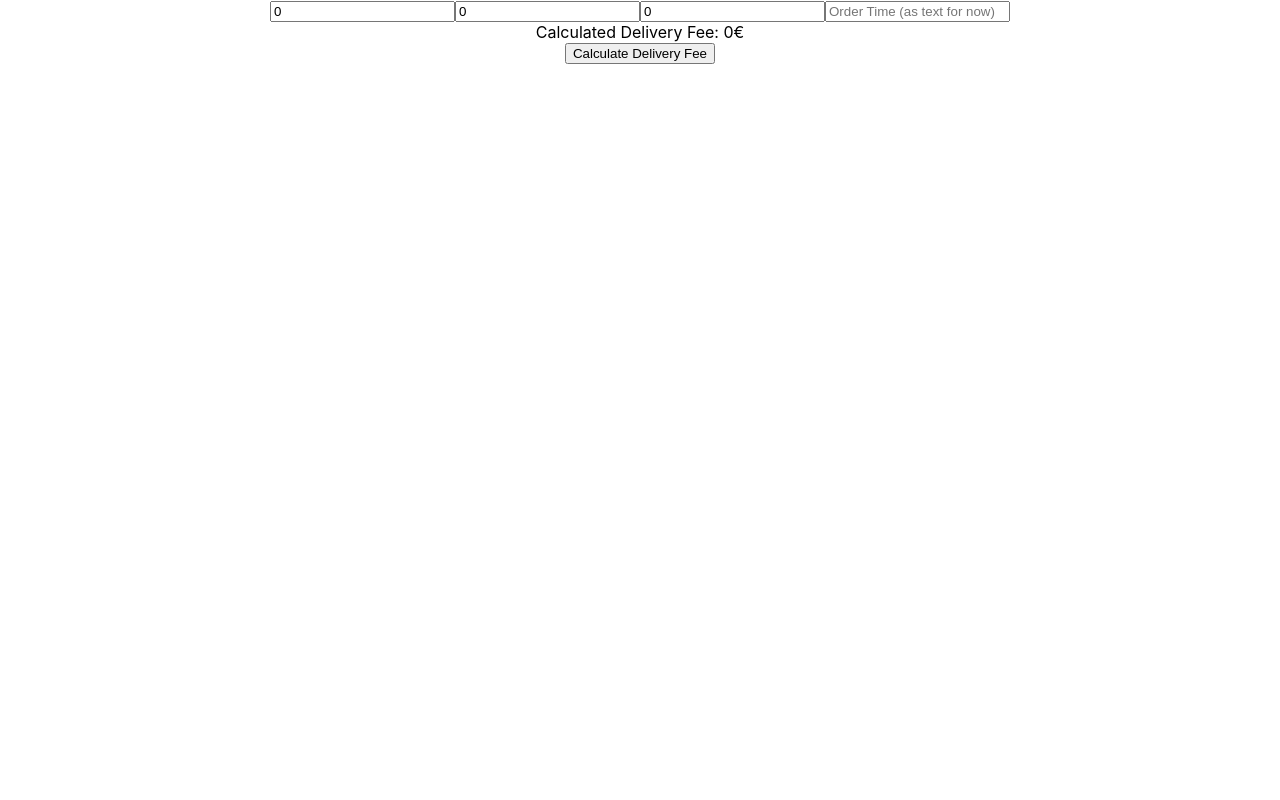
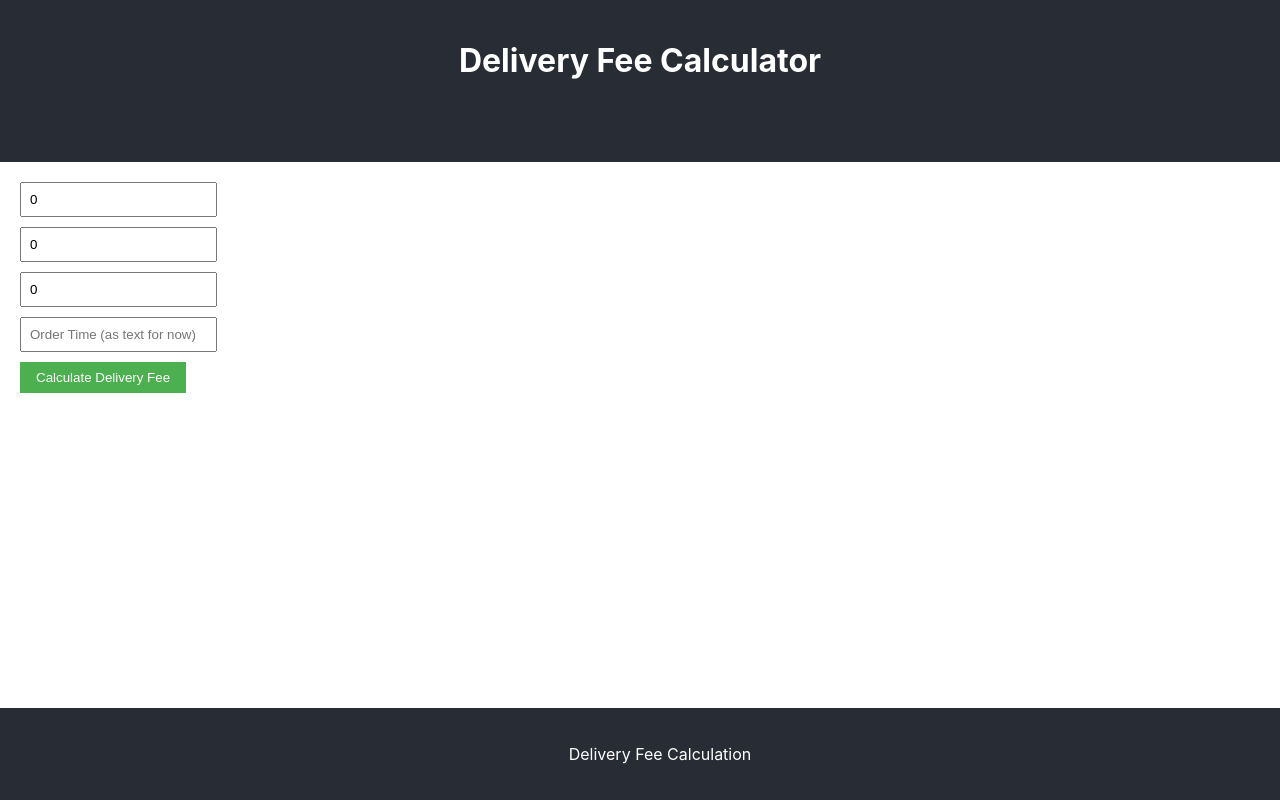
Before and after one commit to imannoorbakhsh/wolt-frontend-internship-2024-react-ts, a React (Create React App) app: page / in a window 1280 px wide. Built offline with nearby package versions, Linux system fonts and the light colour scheme.

Commit message:
Add: CSS Styling and functionality approved

```diff
--- a/src/App.css
+++ b/src/App.css
@@ -1,38 +1,43 @@
-.App {
+.App-content {
+  margin: 20px;
+  text-align: left;
+}
+
+input {
+  display: block;
+  margin-bottom: 10px;
+  padding: 8px;
+}
+
+button {
+  padding: 8px 16px;
+  background-color: #4CAF50;
+  color: white;
+  border: none;
+  cursor: pointer;
+}
+
+button:hover {
+  background-color: #45a049;
+}
+
+.error-message {
+  color: red;
+}
+
+.App-header, .App-footer {
+  background-color: #282c34;
+  color: white;
+  padding: 20px;
   text-align: center;
 }
 
-.App-logo {
-  height: 40vmin;
-  pointer-events: none;
+.App-header {
+  /* Additional styling for the header if needed */
 }
 
-@media (prefers-reduced-motion: no-preference) {
-  .App-logo {
-    animation: App-logo-spin infinite 20s linear;
-  }
+.App-footer {
+  position: fixed;
+  bottom: 0;
+  width: 100%;
 }
-
-.App-header {
-  background-color: #282c34;
-  min-height: 100vh;
-  display: flex;
-  flex-direction: column;
-  align-items: center;
-  justify-content: center;
-  font-size: calc(10px + 2vmin);
-  color: white;
-}
-
-.App-link {
-  color: #61dafb;
-}
-
-@keyframes App-logo-spin {
-  from {
-    transform: rotate(0deg);
-  }
-  to {
-    transform: rotate(360deg);
-  }
-}
--- a/src/App.tsx
+++ b/src/App.tsx
@@ -1,38 +1,42 @@
-import React, { useState } from "react";
-import logo from "./logo.svg";
-import "./App.css";
+import React, { useState } from 'react';
+import './App.css';
 
 const App: React.FC = () => {
   const [cartValue, setCartValue] = useState<number>(0);
   const [deliveryDistance, setDeliveryDistance] = useState<number>(0);
   const [numberOfItems, setNumberOfItems] = useState<number>(0);
-  const [orderTime, setOrderTime] = useState<string>("");
+  const [orderTime, setOrderTime] = useState<string>('');
+  const [deliveryFee, setDeliveryFee] = useState<number | null>(null);
+  const [errorMessage, setErrorMessage] = useState<string>('');
 
   const calculateDeliveryFee = () => {
-    let deliveryFee = 0;
+    // Reset error message
+    setErrorMessage('');
 
-    // Rule 1: Add surcharge for small orders
-    if (cartValue < 10) {
-      deliveryFee += 10 - cartValue;
+    // Validate inputs
+    if (cartValue < 0 || deliveryDistance < 0 || numberOfItems < 0) {
+      setErrorMessage('Please enter valid values. Negative numbers are not allowed.');
+      return;
     }
 
-    // Rule 2: Calculate distance-based fee
-    if (deliveryDistance > 1000) {
-      deliveryFee += 2 + Math.ceil((deliveryDistance - 1000) / 500);
-    } else {
-      deliveryFee += 2;
-    }
+    let fee = 0;
 
-    // Additional rules can be implemented similarly
+    // Calculation logic here
+    // ...
 
-    return deliveryFee;
+    setDeliveryFee(fee);
   };
-
-  const [deliveryFee, setDeliveryFee] = useState<number>(0);
 
   return (
     <div className="App">
-      <div>
+      <header className="App-header">
+        {/* Your existing content or add a title for your header */}
+        <h1>Delivery Fee Calculator</h1>
+      </header>
+      <header className="App-header">
+        {/* Your existing header content */}
+      </header>
+      <div className="App-content">
         <input
           type="number"
           value={cartValue}
@@ -57,11 +61,15 @@ const App: React.FC = () => {
           onChange={(e) => setOrderTime(e.target.value)}
           placeholder="Order Time (as text for now)"
         />
+        <button onClick={calculateDeliveryFee}>
+          Calculate Delivery Fee
+        </button>
+        {deliveryFee !== null && <p>Calculated Delivery Fee: {deliveryFee}€</p>}
+        {errorMessage && <p className="error-message">{errorMessage}</p>}
       </div>
-      <div>Calculated Delivery Fee: {deliveryFee}€</div>
-      <button onClick={() => setDeliveryFee(calculateDeliveryFee())}>
-        Calculate Delivery Fee
-      </button>
+      <footer className="App-footer">
+        <p>Delivery Fee Calculation</p>
+      </footer>
     </div>
   );
 };
```
